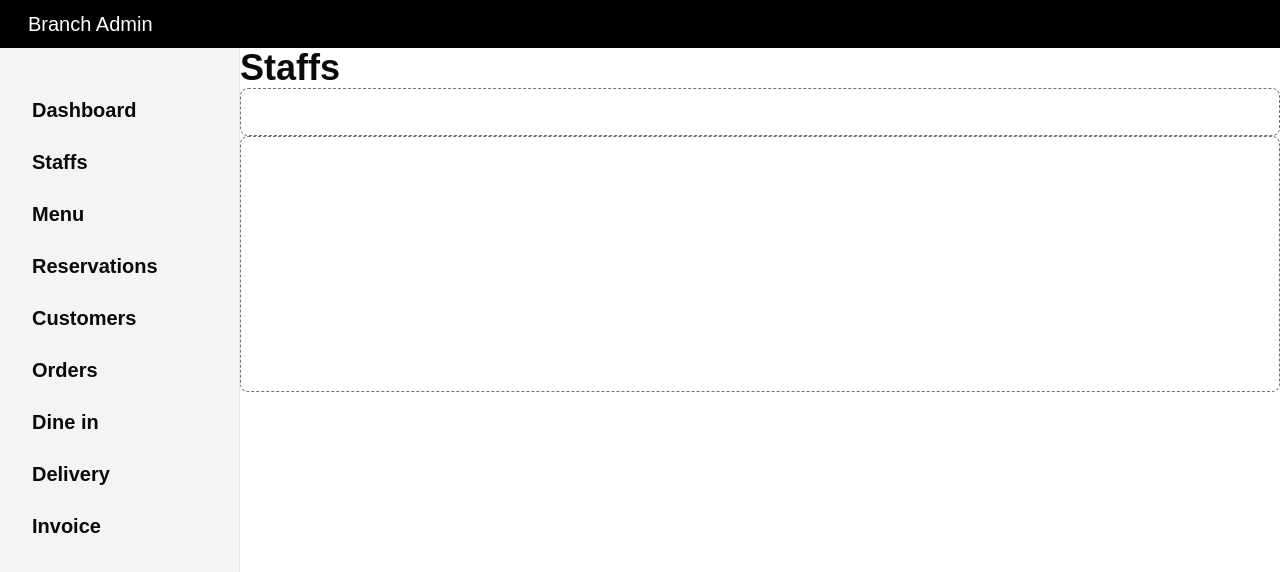
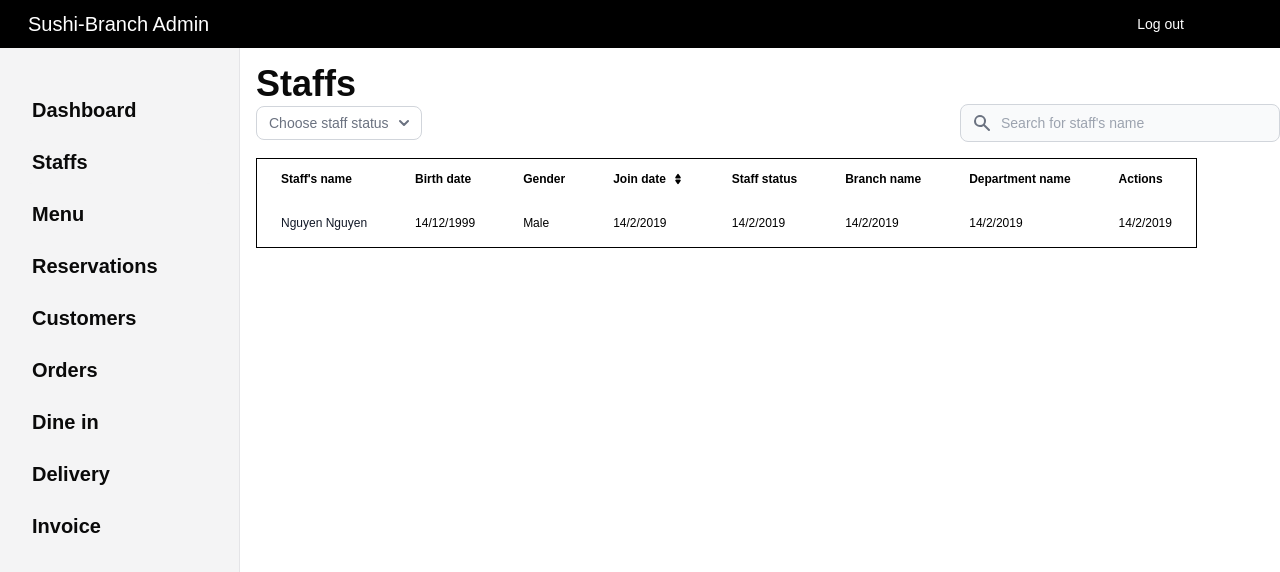
Before and after one commit to hugobatu/Sushi-Restaurant-Management, a Next.js app in the folder src/frontend/: page /a/staffs in a window 1280 px wide. Shown: the top 572 px of the page. Built offline with nearby package versions, Linux system fonts and the light colour scheme.

Commit message:
ready for table, can not make dropdown

```diff
--- a/src/frontend/app/a/page.tsx
+++ b/src/frontend/app/a/page.tsx
@@ -1,5 +1,5 @@
 import { redirect } from "next/navigation"
 
-export default function MenuPage() {
+export default function AdminPage() {
   redirect("/a/dashboard")
 }
--- a/src/frontend/app/a/staffs/page.tsx
+++ b/src/frontend/app/a/staffs/page.tsx
@@ -7,11 +7,101 @@ const StaffsPage = () => {
     <>
       <AdminHeader />
       <SideNav />
-      <div className="ml-60">
+      <div className="ml-64 mt-4">
         <span className="font-bold text-4xl">Staffs</span>
-
-        <div className="border-dashed border border-zinc-500 w-full h-12 rounded-lg"></div>
-        <div className="border-dashed border border-zinc-500 w-full h-64 rounded-lg"></div>
+        <div className="w-full text-sm text-left rtl:text-right text-black">
+          <div className="flex flex-column sm:flex-row flex-wrap space-y-4 sm:space-y-0 items-center justify-between pb-4">
+            <div>
+                <button id="dropdownRadioButton" data-dropdown-toggle="dropdownRadio" className="inline-flex items-center text-gray-500 bg-white border border-gray-300 focus:outline-none hover:bg-gray-100 focus:ring-4 focus:ring-gray-100 font-medium rounded-lg text-sm px-3 py-1.5 dark:bg-gray-800 dark:text-white dark:border-gray-600 dark:hover:bg-gray-700 dark:hover:border-gray-600 dark:focus:ring-gray-700" type="button">
+                    Choose staff status
+                    <svg className="w-2.5 h-2.5 ms-2.5" aria-hidden="true" xmlns="http://www.w3.org/2000/svg" fill="none" viewBox="0 0 10 6">
+                        <path stroke="currentColor" stroke-linecap="round" stroke-linejoin="round" stroke-width="2" d="m1 1 4 4 4-4"/>
+                    </svg>
+                </button>
+                <div id="dropdownRadio" className="z-10 hidden w-48 bg-white divide-y divide-gray-100 rounded-lg shadow dark:bg-gray-700 dark:divide-gray-600" data-popper-reference-hidden="" data-popper-escaped="" data-popper-placement="top" style={{position: 'absolute', inset: 'auto auto 0px 0px', margin: '0px', transform: 'translate3d(522.5px, 3847.5px, 0px)',}}>
+                    <ul className="p-3 space-y-1 text-sm text-gray-700 dark:text-gray-200" aria-labelledby="dropdownRadioButton">
+                        <li>
+                            <div className="flex items-center p-2 rounded hover:bg-gray-100 dark:hover:bg-gray-600">
+                                <input checked id="filter-radio-example-3" type="radio" value="" name="filter-radio" className="w-4 h-4 text-blue-600 bg-gray-100 border-gray-300 focus:ring-blue-500 dark:focus:ring-blue-600 dark:ring-offset-gray-800 dark:focus:ring-offset-gray-800 focus:ring-2 dark:bg-gray-700 dark:border-gray-600"></input>
+                                <label htmlFor="filter-radio-example-3" className="w-full ms-2 text-sm font-medium text-gray-900 rounded dark:text-gray-300">All status</label>
+                            </div>
+                        </li>
+                    </ul>
+                </div>
+            </div>
+            <label htmlFor="table-search" className="sr-only">Search</label>
+            <div className="relative">
+              <div className="absolute inset-y-0 left-0 rtl:inset-r-0 rtl:right-0 flex items-center ps-3 pointer-events-none">
+                <svg className="w-5 h-5 text-gray-500 dark:text-gray-400" aria-hidden="true" fill="currentColor" viewBox="0 0 20 20" xmlns="http://www.w3.org/2000/svg"><path fill-rule="evenodd" d="M8 4a4 4 0 100 8 4 4 0 000-8zM2 8a6 6 0 1110.89 3.476l4.817 4.817a1 1 0 01-1.414 1.414l-4.816-4.816A6 6 0 012 8z" clip-rule="evenodd"></path></svg>
+              </div>
+              <input type="text" id="table-search" className="block p-2 ps-10 text-sm text-gray-900 border border-gray-300 rounded-lg w-80 bg-gray-50 focus:ring-blue-500 focus:border-blue-500 dark:bg-gray-700 dark:border-gray-600 dark:placeholder-gray-400 dark:text-white dark:focus:ring-blue-500 dark:focus:border-blue-500" placeholder="Search for staff's name"></input>
+            </div>
+          </div>
+          <table className="border-collapse border border-black rounded-lg">
+            <thead className="text-xs text-black bg-white">
+              <tr>
+                <th scope="col" className="px-6 py-3">
+                  Staff's name
+                </th>
+                <th scope="col" className="px-6 py-3">
+                  Birth date
+                </th>
+                <th scope="col" className="px-6 py-3">
+                  Gender
+                </th>
+                <th scope="col" className="px-6 py-3">
+                  <div className="flex items-center">
+                  Join date
+                    <a href="#">
+                    <svg className="w-3 h-3 ms-1.5" aria-hidden="true" xmlns="http://www.w3.org/2000/svg" fill="currentColor" viewBox="0 0 24 24">
+                    <path d="M8.574 11.024h6.852a2.075 2.075 0 0 0 1.847-1.086 1.9 1.9 0 0 0-.11-1.986L13.736 2.9a2.122 2.122 0 0 0-3.472 0L6.837 7.952a1.9 1.9 0 0 0-.11 1.986 2.074 2.074 0 0 0 1.847 1.086Zm6.852 1.952H8.574a2.072 2.072 0 0 0-1.847 1.087 1.9 1.9 0 0 0 .11 1.985l3.426 5.05a2.123 2.123 0 0 0 3.472 0l3.427-5.05a1.9 1.9 0 0 0 .11-1.985 2.074 2.074 0 0 0-1.846-1.087Z"/>
+                    </svg></a>
+                  </div>
+                </th>
+                <th scope="col" className="px-6 py-3">
+                  Staff status
+                </th>
+                <th scope="col" className="px-6 py-3">
+                  Branch name
+                </th>
+                <th scope="col" className="px-6 py-3">
+                  Department name
+                </th>
+                <th scope="col" className="px-6 py-3">
+                  Actions
+                </th>
+              </tr>
+            </thead>
+            <tbody>
+              <tr className="text-xs text-black bg-white">
+                <th scope="row" className="px-6 py-4 font-medium text-gray-900 whitespace-nowrap dark:text-white">
+                  Nguyen Nguyen
+                </th>
+                <td className="px-6 py-4">
+                  14/12/1999
+                </td>
+                <td className="px-6 py-4">
+                  Male
+                </td>
+                <td className="px-6 py-4">
+                14/2/2019
+                </td>
+                <td className="px-6 py-4">
+                14/2/2019
+                </td>
+                <td className="px-6 py-4">
+                14/2/2019
+                </td>
+                <td className="px-6 py-4">
+                14/2/2019
+                </td>
+                <td className="px-6 py-4">
+                14/2/2019
+                </td>
+              </tr>
+            </tbody>
+          </table>
+        </div>
       </div>
     </>
   );
--- a/src/frontend/components/admin-header.tsx
+++ b/src/frontend/components/admin-header.tsx
@@ -4,7 +4,7 @@ import React from 'react';
 
 import Link from 'next/link';
 import { useSelectedLayoutSegment } from 'next/navigation';
-
+import { Button } from "@/components/ui/button"
 import useScroll from '../hooks/use-scroll';
 import { cn } from '../lib/utils';
 
@@ -13,18 +13,20 @@ export function AdminHeader() {
   const selectedLayout = useSelectedLayoutSegment();
 
   return (
-    <div
-      className={cn(
-        //`sticky inset-x-0 top-0 z-30 w-full transition-all`,
-        `sticky inset-x-0 top-0 z-30 h-12 w-full bg-black`,
-      )}
-    >
-      <div className = "static w-60">
-        <Link
-          href="/a"
-        >
-          <div className="text-white px-7 py-2.5 text-xl">Branch Admin</div>
-        </Link>
+    <div className="sticky inset-x-0 top-0 z-30 h-12 w-full bg-black">
+      <div className="flex h-12 items-center">
+        <div className = "static w-1/4">
+          <Link
+            href="/a"
+          >
+            <div className="text-white px-7 py-2.5 text-xl">Sushi-Branch Admin</div>
+          </Link>
+        </div>
+        <div className="relative h-full w-full">
+          <div className="absolute right-20 top-1">
+            <Button className="bg-black hover:bg-gray-800 text-white">Log out</Button>
+          </div>
+        </div>
       </div>
     </div>
   );
--- a/src/frontend/components/ui/constants.tsx
+++ b/src/frontend/components/ui/constants.tsx
@@ -1,4 +1,5 @@
 import { AdminSideNavItem } from './admin-item';
+import { House } from 'lucide-react'
 
 export const SIDENAV_ITEMS: AdminSideNavItem[] = [
   {
```
Also changed, not shown: src/frontend/app/a/customers/customer-edit/page.tsx (added), src/frontend/app/a/menu/menu-edit/page.tsx (added), src/frontend/app/a/staffs/staff-edit/page.tsx (added).
